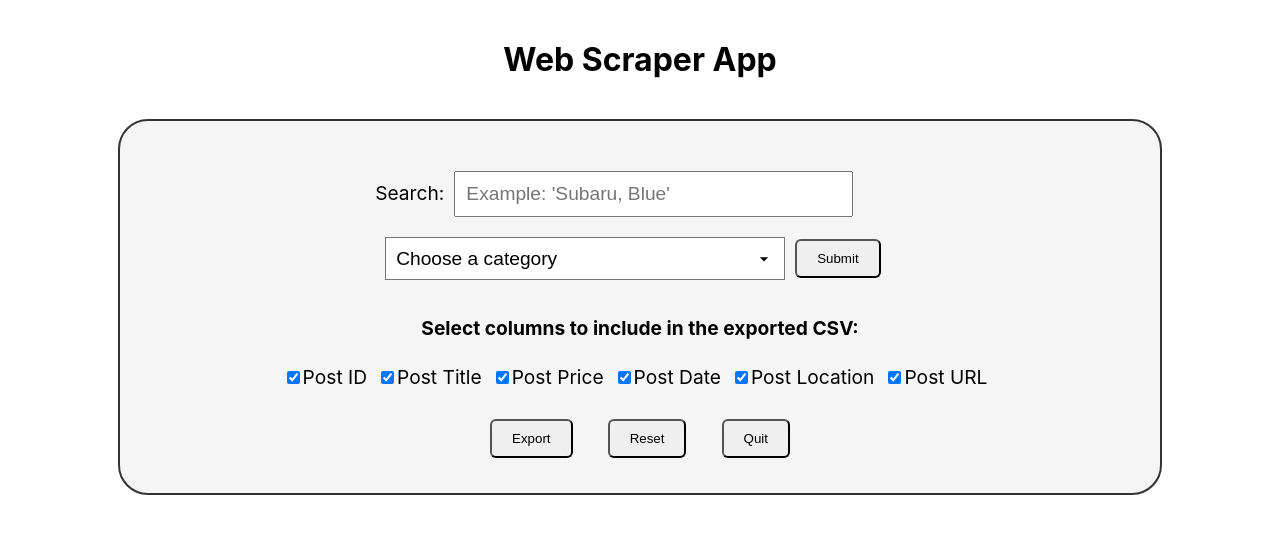
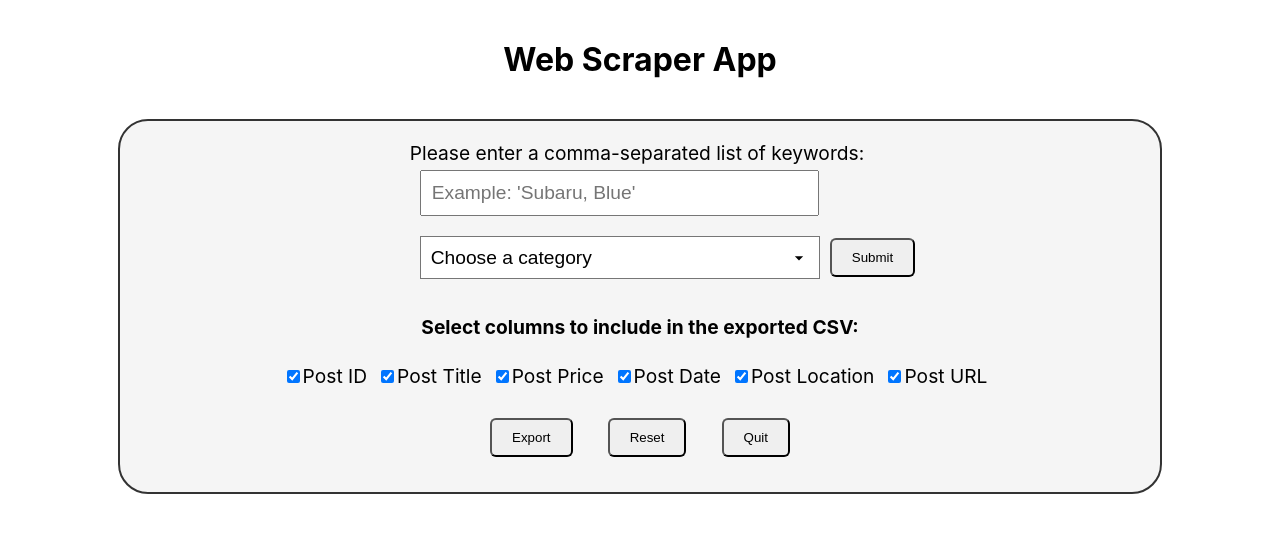
Before and after one commit to Mhanna112-code/HCI-Webscraper, a React (Create React App) app in the folder webscraperapp/: page / in a window 1280 px wide. Shown: the top 534 px of the page. Built offline with nearby package versions, Linux system fonts and the light colour scheme.

Commit message:
vertically aligned filter inputs

```diff
--- a/webscraperapp/src/WebScraperApp.css
+++ b/webscraperapp/src/WebScraperApp.css
@@ -25,7 +25,7 @@ form {
 }
 
 #keyword-search {
-    margin-top: 30px;
+    margin-top: 5px;
     max-width: 375px;
 }
 
--- a/webscraperapp/src/WebScraperApp.js
+++ b/webscraperapp/src/WebScraperApp.js
@@ -26,7 +26,6 @@ const WebScraperApp = () => {
 
     const fetchData = async () => {
         const apiUrl = 'http://localhost:5000/api/get_data';
-        console.log("searchTerm: ", searchTerm)
         const query = queryString.stringify({
             category: selectedOption,
             search: searchTerm, // add search term to the query object
@@ -170,7 +169,7 @@ const WebScraperApp = () => {
     return (
         <div className="web-scraper-app">
             <form onSubmit={handleSubmit}>
-                <label htmlFor="keyword-search">Search:</label>
+                <label htmlFor="keyword-search" style={{ display: "block"}}>Please enter a comma-separated list of keywords:</label>
                 <input
                     className="common-input"
                     id="keyword-search"
```
Also changed, not shown: 1 other file (tests, documents, lock files or other folders).
